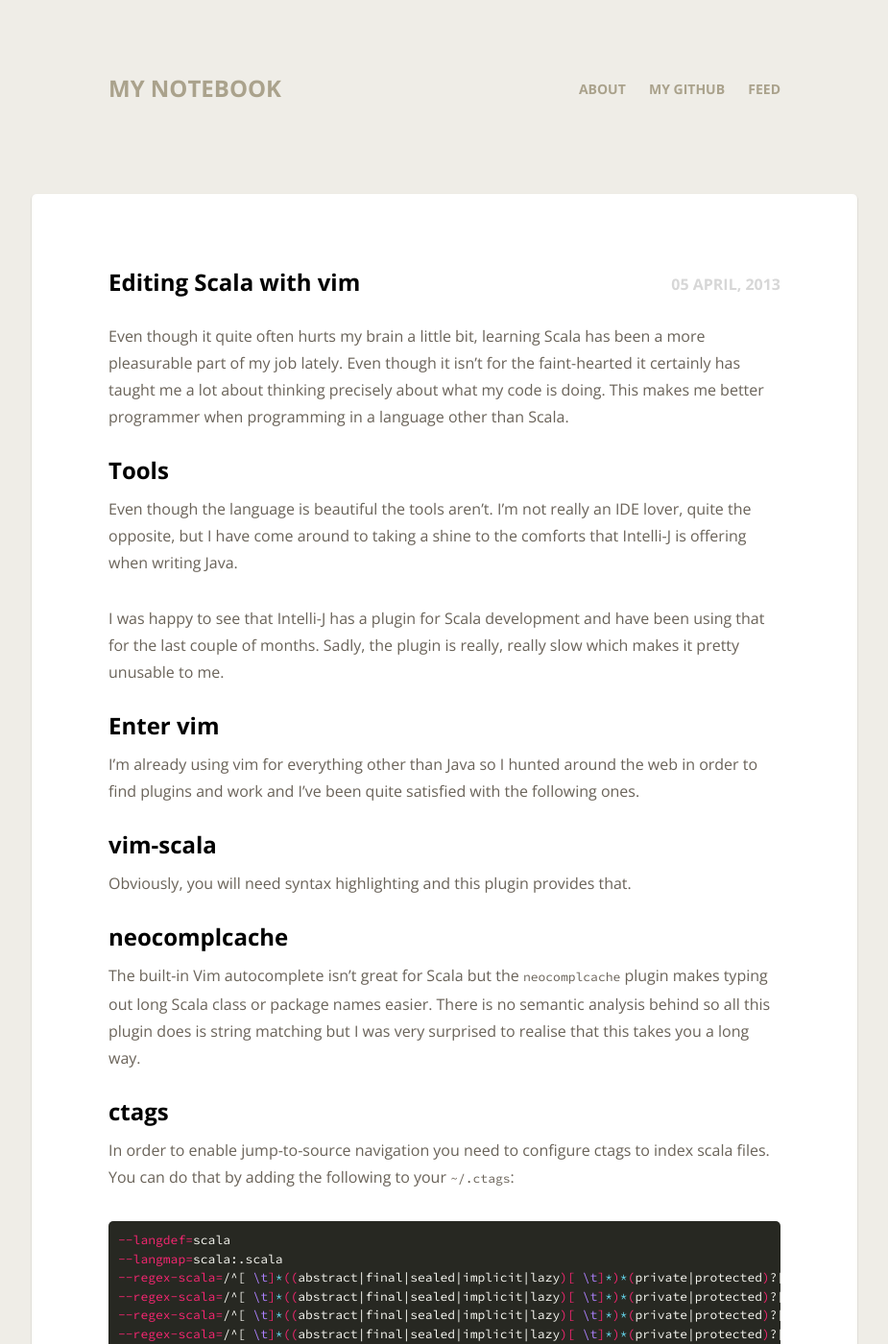
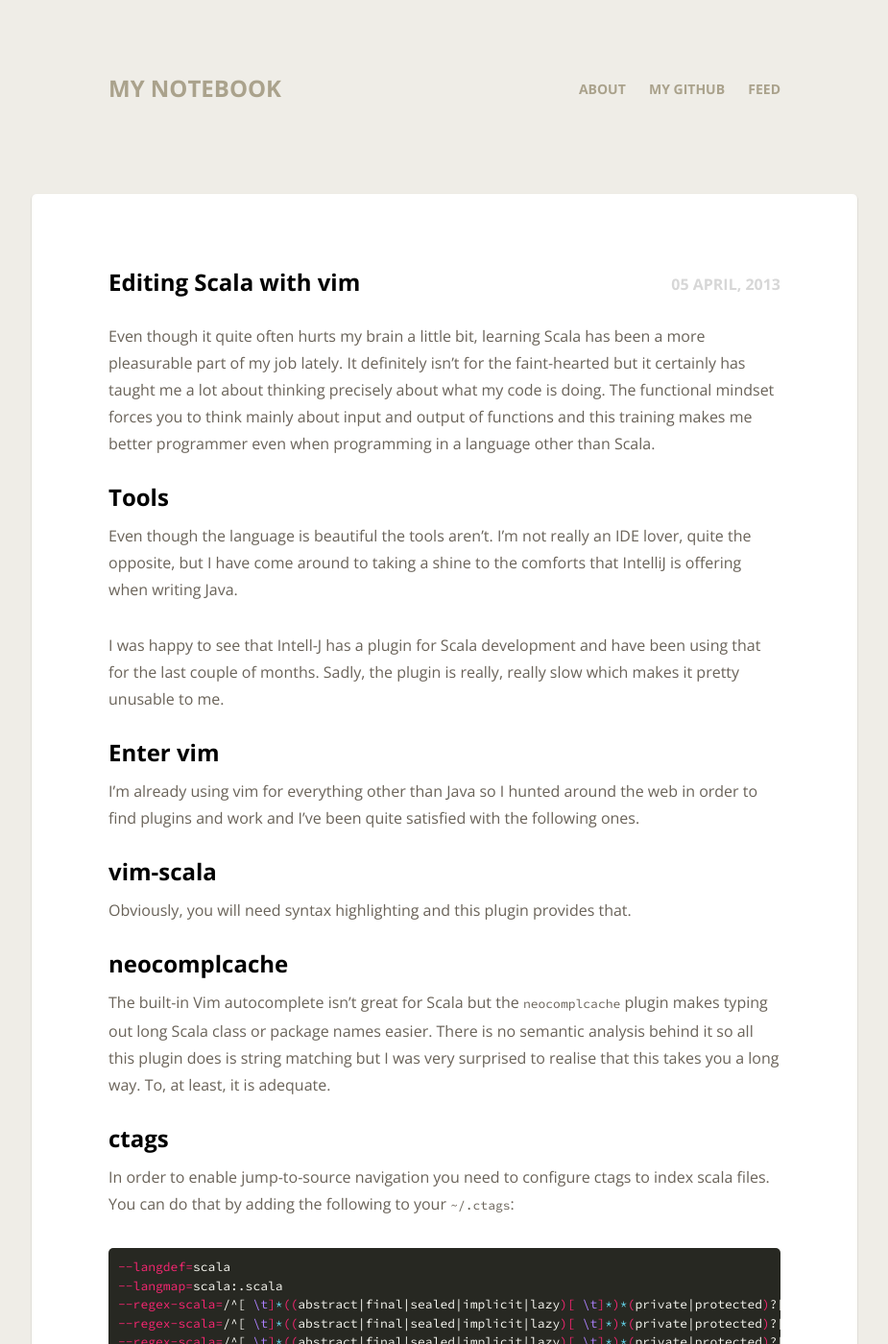
Before and after one commit to leonardehrenfried/blog, a Jekyll site: the page built from _posts/2013-04-05-editing-scala-with-vim.md, in a window 1280 px wide and 1400 px high. Shown: the whole window at 96% size, without its empty margins (177-1102 px from the left). Built offline with Jekyll 4.4.1, drawn with Linux system fonts in a browser that asks for light colours; nearby versions of some CDN libraries; Markdown is read by kramdown in place of the engine named in the settings; comment, search, counter and statistics services are not loaded; some of the changed text lies outside the part shown.

Commit message:
Finish scala post

````diff
--- a/_posts/2013-04-05-editing-scala-with-vim.md
+++ b/_posts/2013-04-05-editing-scala-with-vim.md
@@ -10,17 +10,18 @@
 ---
 
 Even though it quite often hurts my brain a little bit, learning Scala has been
-a more pleasurable part of my job lately. Even though it isn't for the
-faint-hearted it certainly has taught me a lot about thinking precisely about
-what my code is doing. This makes me better programmer when programming in a
-language other than Scala.
+a more pleasurable part of my job lately. It definitely isn't for the
+faint-hearted but it certainly has taught me a lot about thinking precisely about
+what my code is doing. The functional mindset forces you to think mainly about
+input and output of functions and this training makes me better programmer
+even when programming in a language other than Scala.
 
 ####Tools
 Even though the language is beautiful the tools aren't. I'm not really an IDE
 lover, quite the opposite, but I have come around to taking a shine to the
-comforts that Intelli-J is offering when writing Java.
+comforts that IntelliJ is offering when writing Java.
 
-I was happy to see that Intelli-J has a plugin for Scala development and have
+I was happy to see that Intell-J has a plugin for Scala development and have
 been using that for the last couple of months. Sadly, the plugin is really,
 really slow which makes it pretty unusable to me.
 
@@ -37,8 +38,9 @@
 
 The built-in Vim autocomplete isn't great for Scala but the `neocomplcache` plugin
 makes typing out long Scala class or package names easier. There is no
-semantic analysis behind so all this plugin does is string matching but
-I was very surprised to realise that this takes you a long way.
+semantic analysis behind it so all this plugin does is string matching but
+I was very surprised to realise that this takes you a long way. To, at least,
+it is adequate.
 
 ####ctags
 
@@ -69,8 +71,13 @@
 
 By default vim will only look for the tags file in the directory of the file
 open in the current buffer. If you want vim do move up the directory hierarchy
-until it has found the file add this to you `~/.vimrc`:
+until it has found the file add this to your `~/.vimrc`:
 
 ```vim
 set tags=tags;/
 ```
+
+Now, if you move the cursor over a type name and press `Ctrl-]` you will jump
+to the definition of the type. That's pretty nifty!
+
+If you want to go back to before the jump press `Ctrl-T`.
````
Also changed, not shown: 1 other file.
